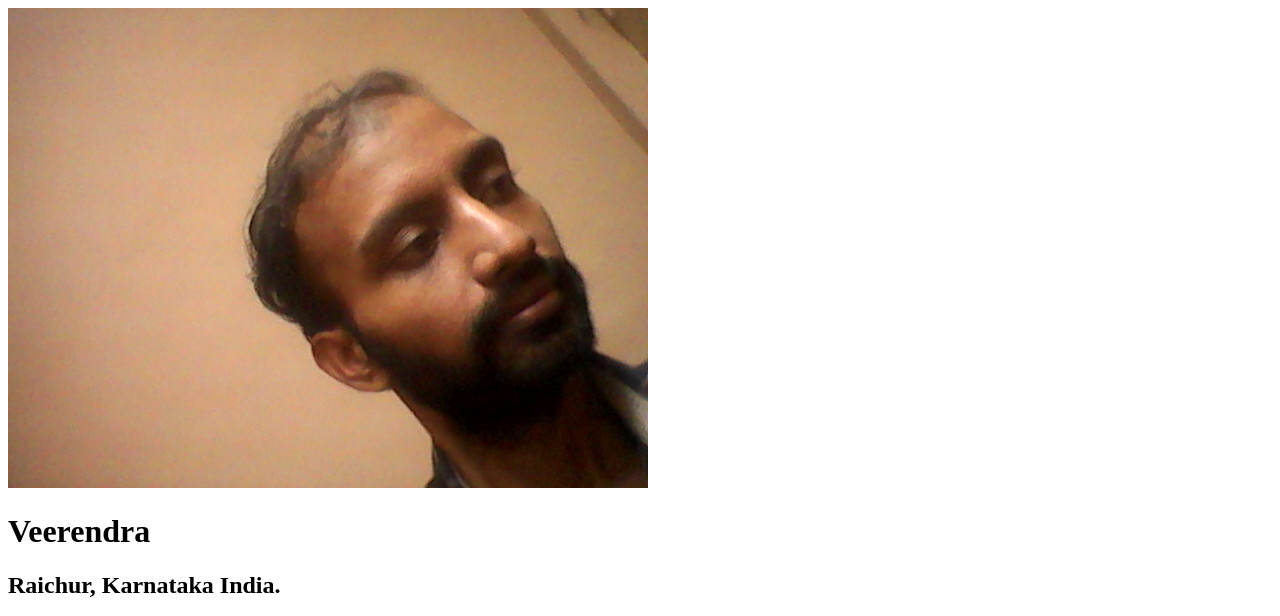
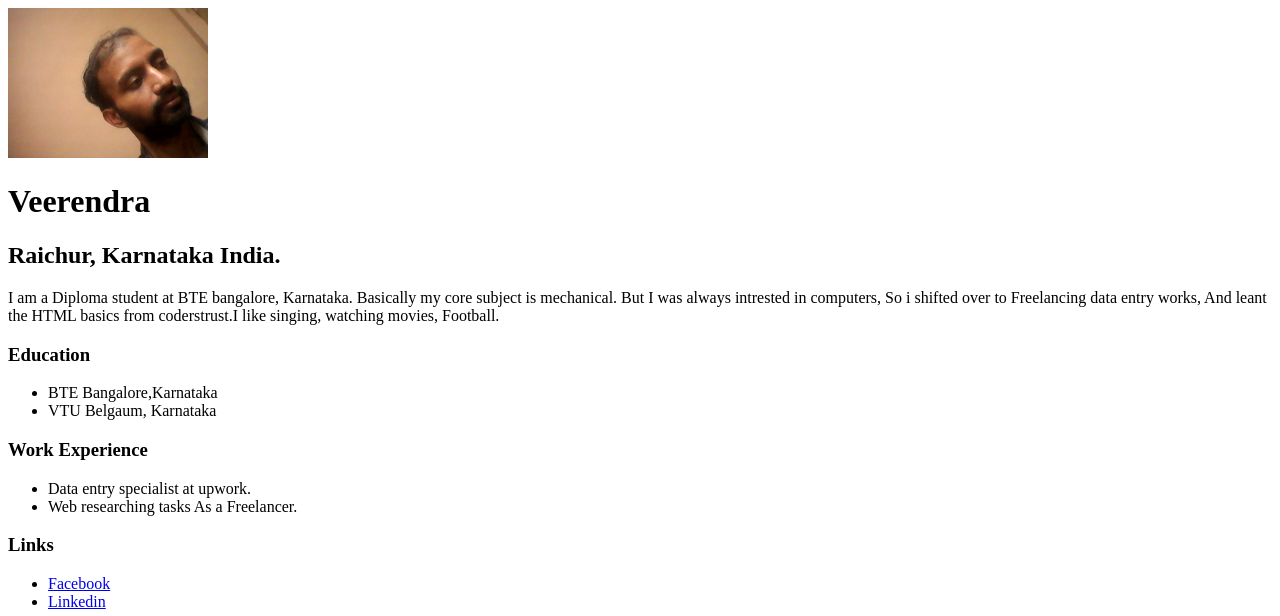
Before and after one commit to veeruhub/veeruhub.github.io, a plain HTML site: page index.html in a window 1280 px wide. Shown: the top 616 px of the page. Drawn offline with Linux system fonts and the light colour scheme.

Commit message:
Update index.html

```diff
--- a/index.html
+++ b/index.html
@@ -4,7 +4,7 @@
 		<title>Basic HTML</title>
 	</head>
 	<body>
-        <img src="Picture.jpg" />
+        <img src="Picture.jpg"  alt="avtar" width="200px" height="autopx" />
         <h1> Veerendra</h1>
         <h2> Raichur, Karnataka India.</h2>
             <p> I am a Diploma student at BTE bangalore, Karnataka. Basically my core subject is mechanical. But I was always intrested in computers, So i shifted over to Freelancing data entry works, And leant the HTML basics from coderstrust.I like singing, watching movies, Football.</p>
```
